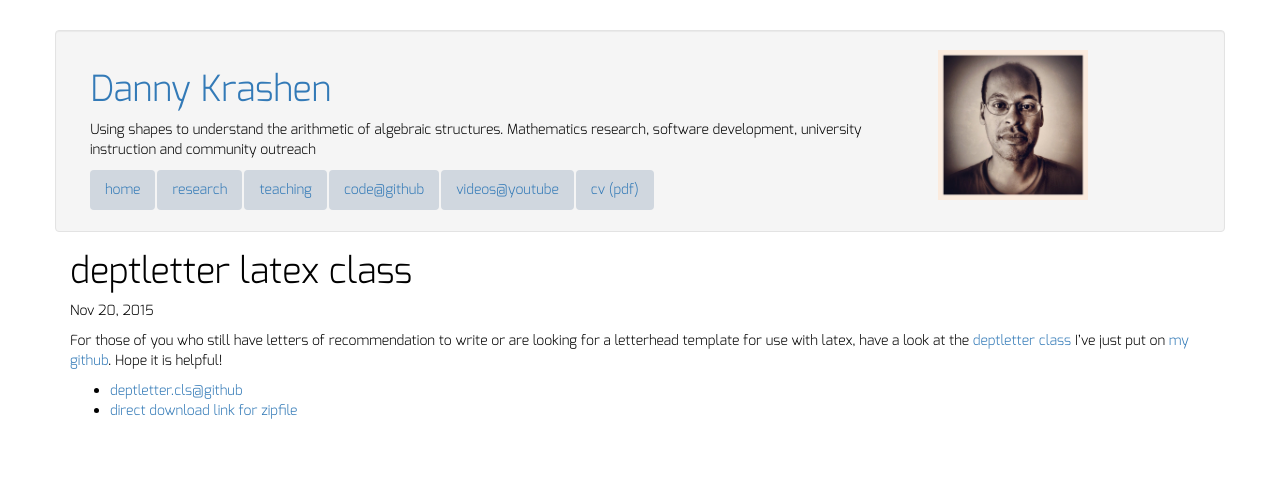
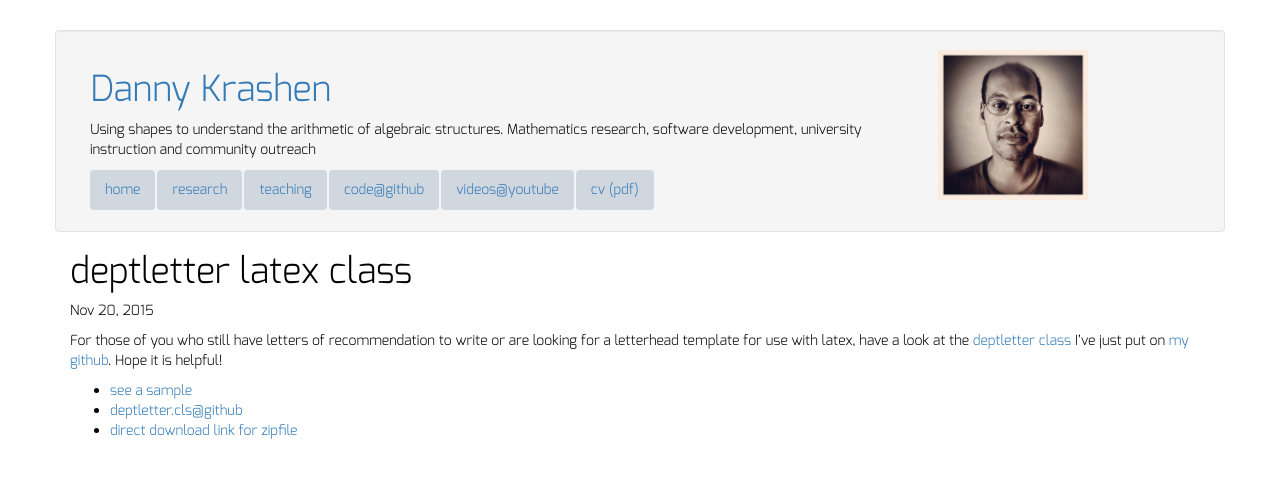
Before and after one commit to dkrashen/dkrashen.github.io, a Jekyll site: the page built from _posts/2015-11-20-deptletter-latex-class.md, in a window 1280 px wide. Shown: the top 478 px of the page. Built offline with Jekyll 4.4.1, drawn with Linux system fonts in a browser that asks for light colours; nearby versions of some CDN libraries.

Commit message:
add link for deptletter sample

```diff
--- a/_posts/2015-11-20-deptletter-latex-class.md
+++ b/_posts/2015-11-20-deptletter-latex-class.md
@@ -12,6 +12,8 @@
 [deptletter class](https://github.com/dkrashen/deptletter) I've just put on
 [my github](http://github.com/dkrashen/). Hope it is helpful!
 
+  - [see a
+    sample](https://github.com/dkrashen/deptletter/blob/master/example_letter.pdf)
   - [deptletter.cls@github](https://github.com/dkrashen/deptletter)
   - [direct download link for
     zipfile](https://github.com/dkrashen/deptletter/archive/master.zip)
```
